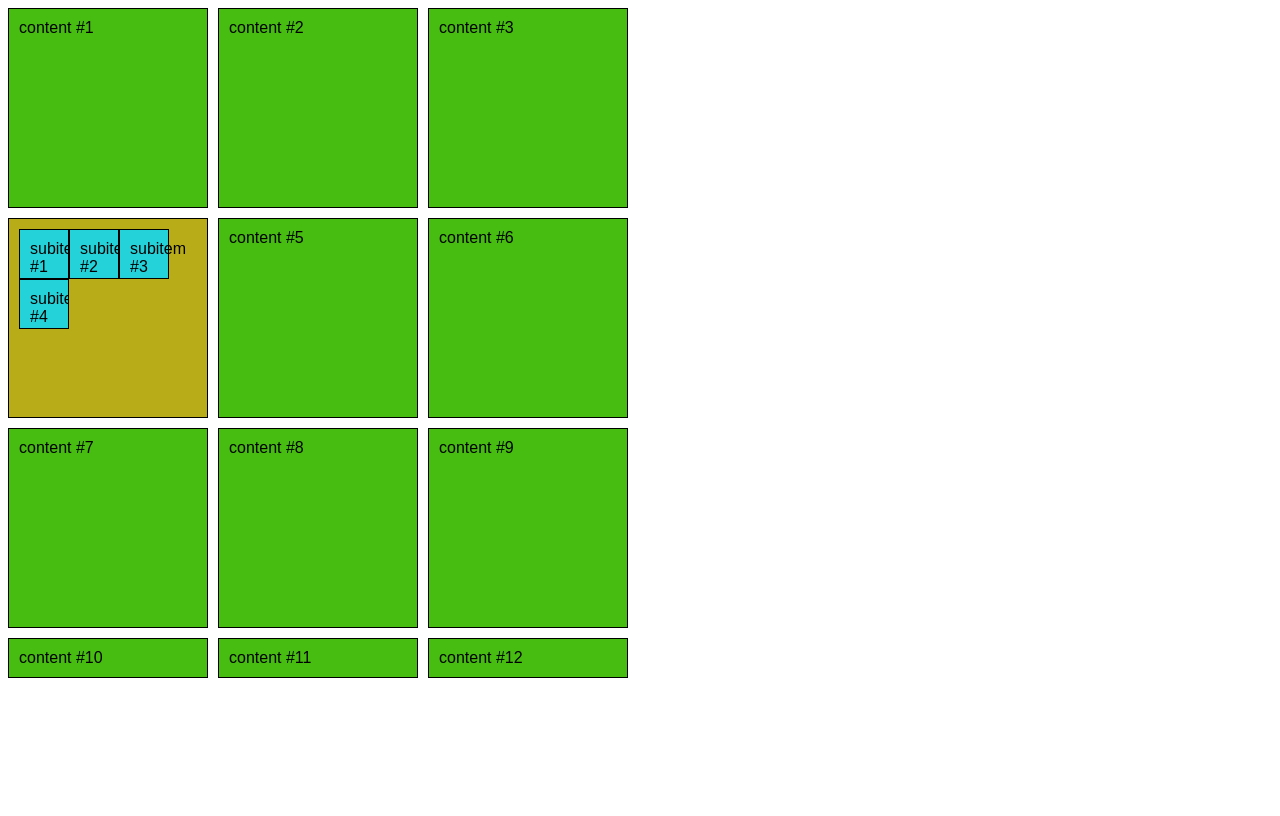
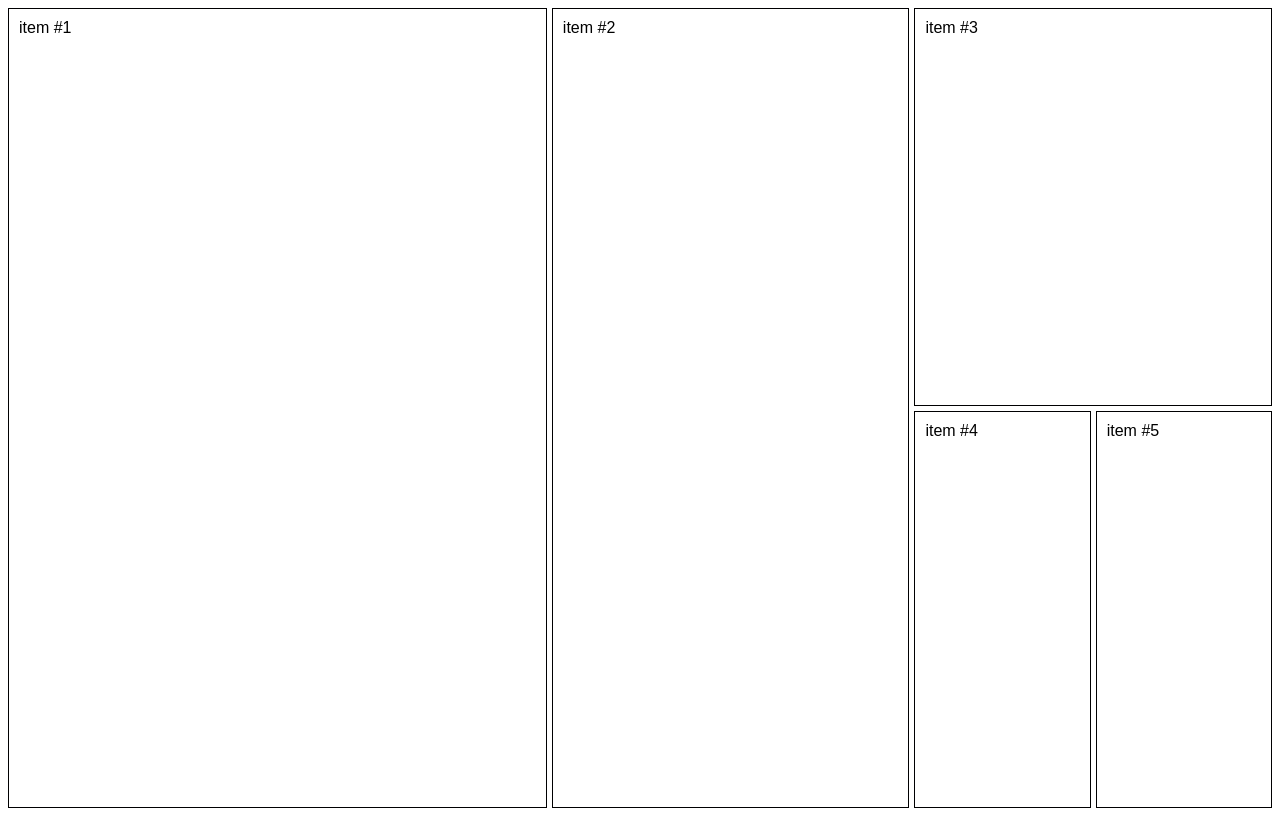
Before and after one commit to DannielF/Development_Engineering, a PHP site: page / in a window 1280 px wide. Before the commit the page ends 678 px from the top, so only its background shows below. Run offline with PHP 8.4, Linux system fonts and the light colour scheme.

Commit message:
Add Grid column and Grid row

```diff
--- a/CSS_gridLayout/index.html
+++ b/CSS_gridLayout/index.html
@@ -8,23 +8,16 @@
 </head>
 <body>
   <section class="container">
-    <div class="item">content #1</div>
-    <div class="item">content #2</div>
-    <div class="item">content #3</div>
-    <div class="item">
-      <div class="item">subitem #1</div>
-      <div class="item">subitem #2</div>
-      <div class="item">subitem #3</div>
-      <div class="item">subitem #4</div>
-    </div>
-    <div class="item">content #5</div>
-    <div class="item">content #6</div>
-    <div class="item">content #7</div>
-    <div class="item">content #8</div>
-    <div class="item">content #9</div>
-    <div class="item">content #10</div>
-    <div class="item">content #11</div>
-    <div class="item">content #12</div>
+    <div class="item">item #1</div>
+    <div class="item">item #2</div>
+    <div class="item">item #3</div>
+    <div class="item">item #4</div>
+    <div class="item">item #5</div>
+
+    <!-- <div class="item header">Header</div>
+    <div class="item left">Left</div>
+    <div class="item content">Content</div>
+    <div class="item footer">footer</div> -->
     <!-- .item${Content #$}*5 Emmet Abreviation -->
   </section>
 </body>
--- a/CSS_gridLayout/style.css
+++ b/CSS_gridLayout/style.css
@@ -4,35 +4,76 @@ body {
 .container {
   display: grid;
   /* grid-template-columns: 100px 100px 100px; */
-  /* grid-template-columns: repeat(3, 200px); */
+  grid-template-columns: repeat(7, 1fr);
+  grid-template-rows: repeat(2, 1fr);
   /* grid-template-rows: 100px 100px 100px; */
   /* grid-template: rows / columns; */
   /* grid-template: 100px 100px 100px / 100px 100px 100px; */
   /* grid-template: repeat(3, 200px) / repeat(3, 1fr); */
   /* grid-template: repeat(3, 200px) / repeat(3, minmax(100px, 1fr)); */
-  grid-template: repeat(3, 200px) / repeat(3, 200px);
+  /* grid-template: 150px 1fr 100px / 300px 1fr; */
+  /* grid-template: 1fr 4fr 1fr / 1fr 4fr; */
   /* column-gap: 10px; */
   /* row-gap: 10px; */
   /* gap: rows columns; */
   /* gap: 10px 10px; Space between rows and columns */
-  gap: 10px;
+  gap: 5px;
+  height: 100vh;
+  /* grid-template-areas: 'header header'
+                        'left content'
+                        'footer footer';  */
 }
+
+/* .header {
+  grid-area: header;
+  background: #3bcc1e;
+}
+.left {
+  grid-area: left;
+  background: #c46c19;
+}
+.content {
+  grid-area: content;
+  background: #1391c4;
+}
+.footer {
+  grid-area: footer;
+} */
 .item {
-  background: rgb(71, 189, 17);
   padding: 10px;
   border: 1px solid rgb(0, 0, 1);
 }
-
 /* grid inside another grid */
-.item:nth-of-type(4) {
-  background: #b8ad19;
-  overflow: auto;
+.item:nth-of-type(1) {
+  /* background: #a518a5;
+  grid-column: 1 / 3 ; start/end */
+  grid-column: 1 / span 3;
+  grid-row: 1 / span 2;
+  /* overflow: auto; */
   /* display: inline-grid;  */
   /* display: subgrid; not avaliable */
-  display: grid;
-  grid-template: repeat(3, 50px) / repeat(3, 50px);
+  /* display: grid;
+  grid-template: repeat(3, 50px) / repeat(3, 50px); */
 }
+.item:nth-of-type(2) {
+  grid-column: 4 / span 2;
+  grid-row: 1 / span 2;
 
-.item .item {
+}
+.item:nth-of-type(3) {
+  grid-column: 6 / span 2;
+
+}
+.item:nth-of-type(8) {
+  /* background: #a518a5; */
+  /* grid-column: 2 / 4 ; */
+  /* grid-column: 1 / -1 ; Tomarse todas las columnas */
+  /* grid-column: 1 / span 2 ; espandirce 2 espacios */
+}
+.item:nth-of-type(7) {
+  /* background: #a518a5;
+  grid-column: 2 / 4 ; */
+}
+/* .item .item {
   background: #24d3da;
-}
+} */
```
